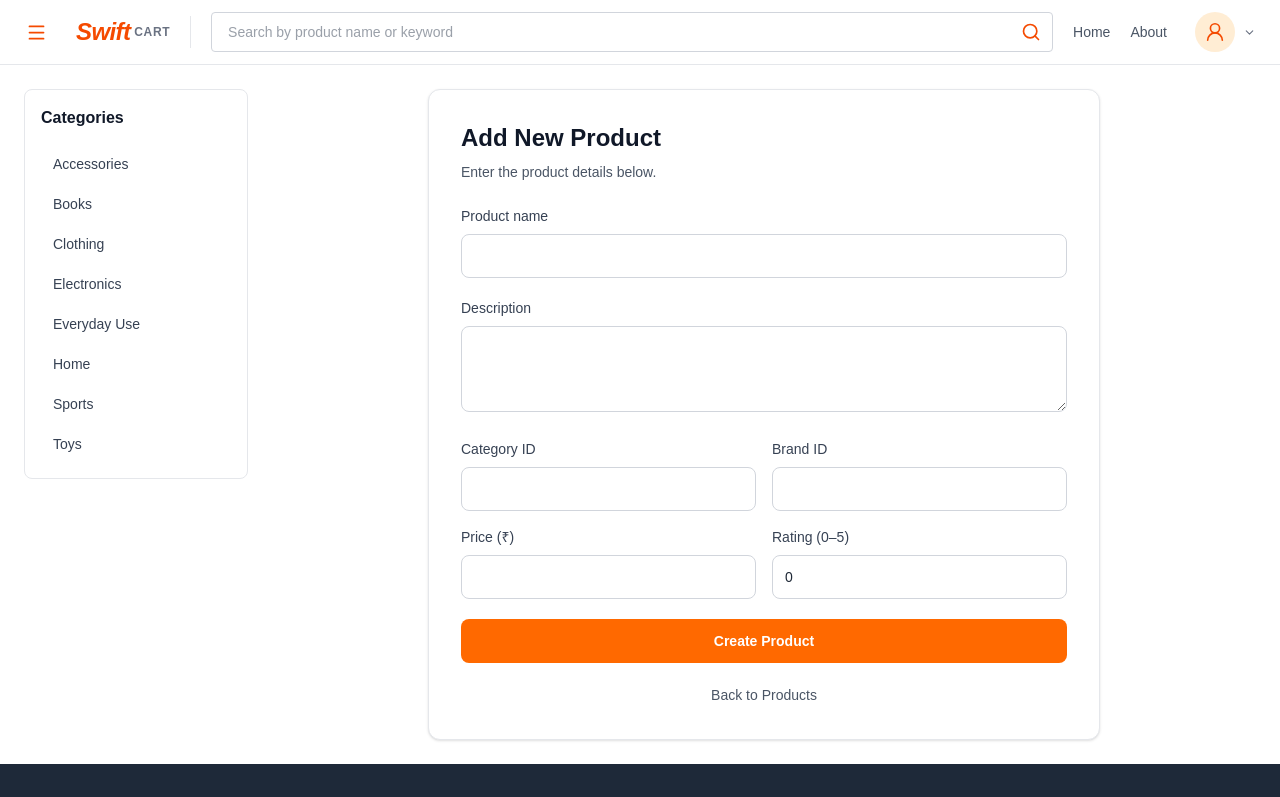
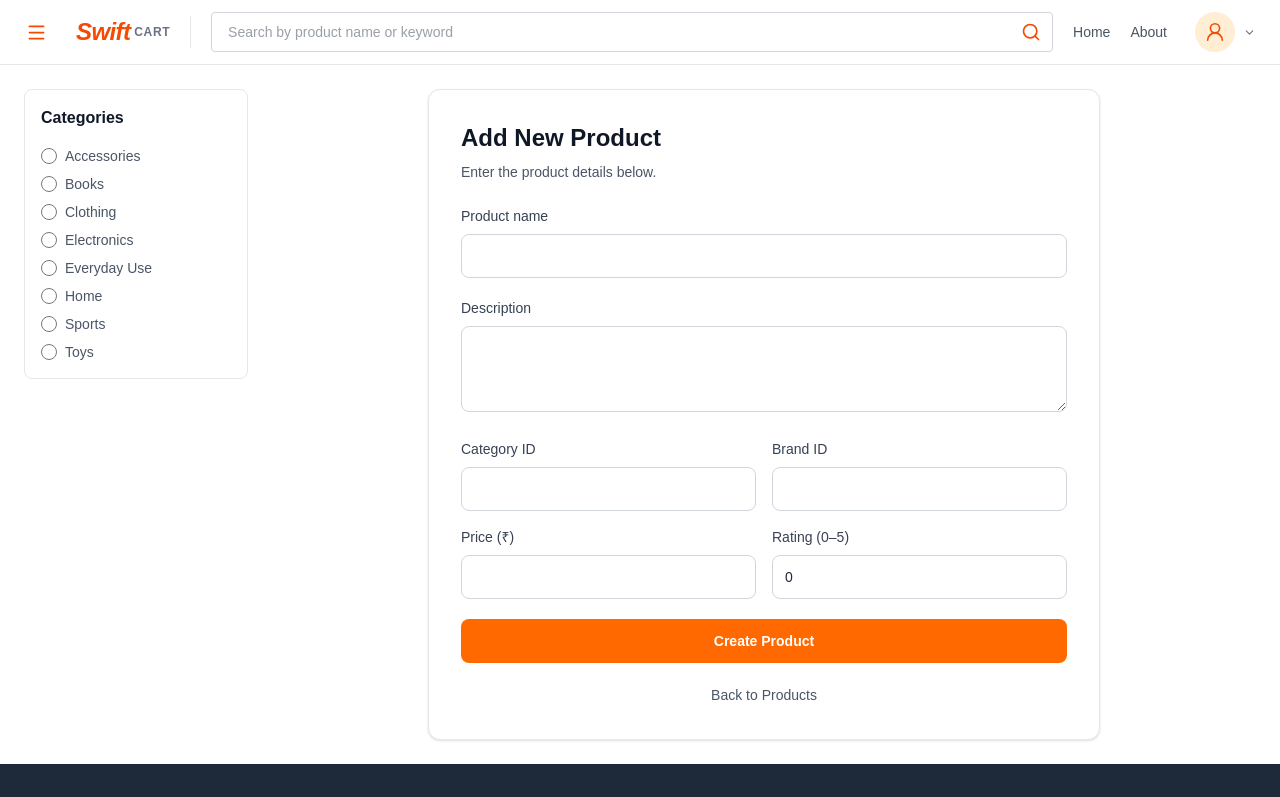
Before and after one commit to srizan-amicus/SwiftCart, a Next.js app: page /products/new in a window 1280 px wide. Shown: the top 797 px of the page. Built offline with nearby package versions, Linux system fonts and the light colour scheme.

Commit message:
feat: advanced prodcuts page

```diff
--- a/src/app/(store)/products/ProductListing.tsx
+++ b/src/app/(store)/products/ProductListing.tsx
@@ -32,9 +32,6 @@ export default function ProductListing({
 
   const [searchDraft, setSearchDraft] = useState(
     initialParams.search ?? "",
-  );
-  const [categoryId, setCategoryId] = useState(
-    initialParams.categoryId?.toString() ?? "",
   );
   const [brandId, setBrandId] = useState(
     initialParams.brandId?.toString() ?? "",
@@ -79,7 +76,6 @@ export default function ProductListing({
 
 // Refresh filter controls when the server returns data for a new URL.
 useEffect(() => {
-    setCategoryId(initialParams.categoryId?.toString() ?? "");
   setBrandId(initialParams.brandId?.toString() ?? "");
   setMinPrice(initialParams.minPrice?.toString() ?? "");
   setMaxPrice(initialParams.maxPrice?.toString() ?? "");
@@ -87,7 +83,6 @@ export default function ProductListing({
   setSortBy(initialParams.sortBy ?? "");
   setSortOrder(initialParams.sortOrder ?? "asc");
 }, [
-    initialParams.categoryId,
   initialParams.brandId,
   initialParams.minPrice,
   initialParams.maxPrice,
@@ -152,18 +147,12 @@ function applyFilters(event: FormEvent<HTMLFormElement>) {
       return;
     }
 
-    if (categoryId && (!Number.isInteger(Number(categoryId)) || Number(categoryId) < 1)) {
-      setFilterError("Category ID must be a positive integer.");
-      return;
-    }
-
     if (brandId && (!Number.isInteger(Number(brandId)) || Number(brandId) < 1)) {
       setFilterError("Brand ID must be a positive integer.");
       return;
     }
 
     updateUrl({
-      categoryId: categoryId || undefined,
       brandId: brandId || undefined,
       minPrice: min === undefined ? undefined : String(min),
       maxPrice: max === undefined ? undefined : String(max),
@@ -182,7 +171,6 @@ function applyFilters(event: FormEvent<HTMLFormElement>) {
   }
 
   function resetFilters() {
-    setCategoryId("");
     setBrandId("");
     setMinPrice("");
     setMaxPrice("");
@@ -238,17 +226,6 @@ function applyFilters(event: FormEvent<HTMLFormElement>) {
         </h2>
 
         <div className="grid grid-cols-1 gap-4 sm:grid-cols-2 lg:grid-cols-3">
-          <label className="text-sm text-gray-700">
-            Category ID
-            <input
-              type="number"
-              min="1"
-              value={categoryId}
-              onChange={(event) => setCategoryId(event.target.value)}
-              placeholder="Any category"
-              className="mt-1 h-10 w-full rounded border border-gray-300 px-3"
-            />
-          </label>
 
           <label className="text-sm text-gray-700">
             Brand ID
--- /dev/null
+++ b/src/components/common/Toast.tsx
@@ -0,0 +1,34 @@
+"use client";
+
+import { useEffect } from "react";
+import { CheckCircle2, X } from "lucide-react";
+
+interface ToastProps {
+  message: string;
+  onClose: () => void;
+}
+
+export default function Toast({ message, onClose }: ToastProps) {
+  useEffect(() => {
+    const timer = window.setTimeout(onClose, 2500);
+    return () => window.clearTimeout(timer);
+  }, [onClose]);
+
+  return (
+    <div
+      role="status"
+      className="fixed right-4 top-20 z-50 flex items-center gap-3 rounded-lg bg-green-600 px-4 py-3 text-white shadow-lg"
+    >
+      <CheckCircle2 size={20} />
+      <span className="text-sm font-medium">{message}</span>
+      <button
+        type="button"
+        onClick={onClose}
+        aria-label="Close notification"
+        className="ml-2 rounded p-1 hover:bg-green-700"
+      >
+        <X size={16} />
+      </button>
+    </div>
+  );
+}
--- a/src/components/layout/CategorySidebar.tsx
+++ b/src/components/layout/CategorySidebar.tsx
@@ -1,8 +1,7 @@
-
 "use client";
 
-import Link from "next/link";
-import { useSearchParams } from "next/navigation";
+import { useTransition } from "react";
+import { usePathname, useRouter, useSearchParams } from "next/navigation";
 
 const categories = [
   { id: 8, name: "Accessories" },
@@ -16,24 +15,26 @@ const categories = [
 ];
 
 export default function CategorySidebar() {
+  const router = useRouter();
   const searchParams = useSearchParams();
-  const activeCategoryId = searchParams.get("categoryId");
+  const [isPending, startTransition] = useTransition();
 
-  function getCategoryUrl(categoryId: number) {
+  const selectedCategory = searchParams.get("categoryId");
+
+  function handleCategoryChange(categoryId: number) {
     const params = new URLSearchParams(searchParams.toString());
 
-    // Toggle off the selected category, or select a different one.
-    if (activeCategoryId === String(categoryId)) {
-      params.delete("categoryId");
-    } else {
-      params.set("categoryId", String(categoryId));
-    }
-
-    // Changing a filter should reset pagination.
+    params.set("categoryId", String(categoryId));
     params.delete("page");
 
     const queryString = params.toString();
-    return queryString ? `/products?${queryString}` : "/products";
+    const nextUrl = queryString
+      ? `/products?${queryString}`
+      : "/products";
+
+    startTransition(() => {
+      router.push(nextUrl, { scroll: false });
+    });
   }
 
   return (
@@ -43,29 +44,30 @@ export default function CategorySidebar() {
           Categories
         </h2>
 
-        <nav aria-label="Product categories">
-          <ul className="space-y-1">
-            {categories.map((category) => {
-              const isActive = activeCategoryId === String(category.id);
+        <div className="space-y-2">
+          {categories.map((category) => (
+            <label
+              key={category.id}
+              className={`flex cursor-pointer items-center gap-2 text-sm transition-colors ${
+                selectedCategory === String(category.id)
+                  ? "font-semibold text-orange-600"
+                  : "text-gray-600 hover:text-gray-900"
+              } ${isPending ? "opacity-70" : ""}`}
+            >
+              <input
+                type="radio"
+                name="category"
+                value={category.id}
+                checked={selectedCategory === String(category.id)}
+                onChange={() => handleCategoryChange(category.id)}
+                disabled={isPending}
+                className="h-4 w-4 cursor-pointer accent-orange-500"
+              />
 
-              return (
-                <li key={category.id}>
-                  <Link
-                    href={getCategoryUrl(category.id)}
-                    aria-current={isActive ? "page" : undefined}
-                    className={`block rounded-md px-3 py-2 text-sm transition-colors ${
-                      isActive
-                        ? "bg-orange-50 font-semibold text-orange-600"
-                        : "text-gray-700 hover:bg-orange-50 hover:text-orange-600"
-                    }`}
-                  >
-                    {category.name}
-                  </Link>
-                </li>
-              );
-            })}
-          </ul>
-        </nav>
+              <span>{category.name}</span>
+            </label>
+          ))}
+        </div>
       </div>
     </aside>
   );
--- a/src/components/ui/ProductCard.tsx
+++ b/src/components/ui/ProductCard.tsx
@@ -5,6 +5,7 @@ import Image from "next/image";
 import Link from "next/link";
 
 import Button from "@/components/ui/Button";
+import Toast from "@/components/common/Toast";
 import { ButtonVariant } from "@/constants/button-variants";
 import {
   ProductCardVariant,
@@ -32,23 +33,33 @@ export default function ProductCard({
   const [quantity, setQuantity] = useState(1);
   const [isAdding, setIsAdding] = useState(false);
   const [isAdded, setIsAdded] = useState(false);
+  const [toastMessage, setToastMessage] = useState("");
 
   const isListing = variant === ProductCardVariant.Listing;
-  const isSale =
-    product.originalPrice !== undefined &&
-    product.originalPrice > product.price;
 
   const total = product.price * quantity;
 
   async function handleAddToCart() {
-    if (!onAddToCart || isAdding || quantity < 1) return;
+    if (isAdding || quantity < 1) return;
 
     setIsAdding(true);
     setIsAdded(false);
 
     try {
-      const result = await onAddToCart(product.id, quantity);
-      setIsAdded(result.success);
+      // Call the cart handler when one is provided.
+      if (onAddToCart) {
+        const result = await onAddToCart(product.id, quantity);
+
+        if (!result.success) {
+          setToastMessage("Unable to add item to cart.");
+          return;
+        }
+      }
+
+      setIsAdded(true);
+      setToastMessage(`${product.name} added to cart!`);
+    } catch {
+      setToastMessage("Unable to add item to cart. Please try again.");
     } finally {
       setIsAdding(false);
     }
@@ -69,18 +80,6 @@ export default function ProductCard({
             : "relative flex h-48 items-center justify-center overflow-hidden bg-white"
         }
       >
-        {isSale && (
-          <span className="absolute left-2 top-2 z-10 rounded bg-red-500 px-2 py-1 text-[10px] font-bold text-white">
-            SALE
-          </span>
-        )}
-
-        {product.isNew && (
-          <span className="absolute right-2 top-2 z-10 rounded bg-green-500 px-2 py-1 text-[10px] font-bold text-white">
-            NEW
-          </span>
-        )}
-
         <Link
           href={`/products/${product.id}`}
           aria-label={`View ${product.name} details`}
@@ -92,11 +91,7 @@ export default function ProductCard({
             width={400}
             height={400}
             unoptimized
-            className={
-              isListing
-                ? "h-full w-full object-contain"
-                : "h-full w-full object-contain"
-            }
+            className="h-full w-full object-contain"
           />
         </Link>
       </div>
@@ -110,7 +105,7 @@ export default function ProductCard({
           }
         >
           <Link
-           href={`/products/${product.id}`}
+            href={`/products/${product.id}`}
             className="transition-colors hover:text-orange-600"
           >
             {product.name}
@@ -135,6 +130,7 @@ export default function ProductCard({
               5 - Math.min(5, Math.max(0, Math.round(product.rating ?? 0))),
             )}
           </span>
+
           <span className="text-xs font-semibold text-gray-600">
             {(product.rating ?? 0).toFixed(1)}
           </span>
@@ -144,8 +140,10 @@ export default function ProductCard({
           <Button
             variant={ButtonVariant.QuantityAction}
             ariaLabel="Decrease quantity"
-            disabled={quantity <= 1}
-            onClick={() => setQuantity((current) => Math.max(1, current - 1))}
+            disabled={quantity <= 1 || isAdding}
+            onClick={() =>
+              setQuantity((current) => Math.max(1, current - 1))
+            }
           >
             −
           </Button>
@@ -157,6 +155,7 @@ export default function ProductCard({
           <Button
             variant={ButtonVariant.QuantityAction}
             ariaLabel="Increase quantity"
+            disabled={isAdding}
             onClick={() => setQuantity((current) => current + 1)}
           >
             +
@@ -171,11 +170,18 @@ export default function ProductCard({
           variant={ButtonVariant.Primary}
           className="!mt-2 !h-10 !w-full !min-w-0 px-2 text-sm"
           onClick={handleAddToCart}
-          disabled={!onAddToCart || isAdding || quantity < 1}
+          disabled={isAdding || quantity < 1}
         >
           {isAdding ? "Adding..." : isAdded ? "✓ Added" : "Add To Cart"}
         </Button>
       </div>
+
+      {toastMessage && (
+        <Toast
+          message={toastMessage}
+          onClose={() => setToastMessage("")}
+        />
+      )}
     </article>
   );
 }
```
Also changed, not shown: src/app/(store)/products/[id]/ProductDetails.tsx (+86 -11 lines). Lines whose indentation alone changed are shown as unchanged.
